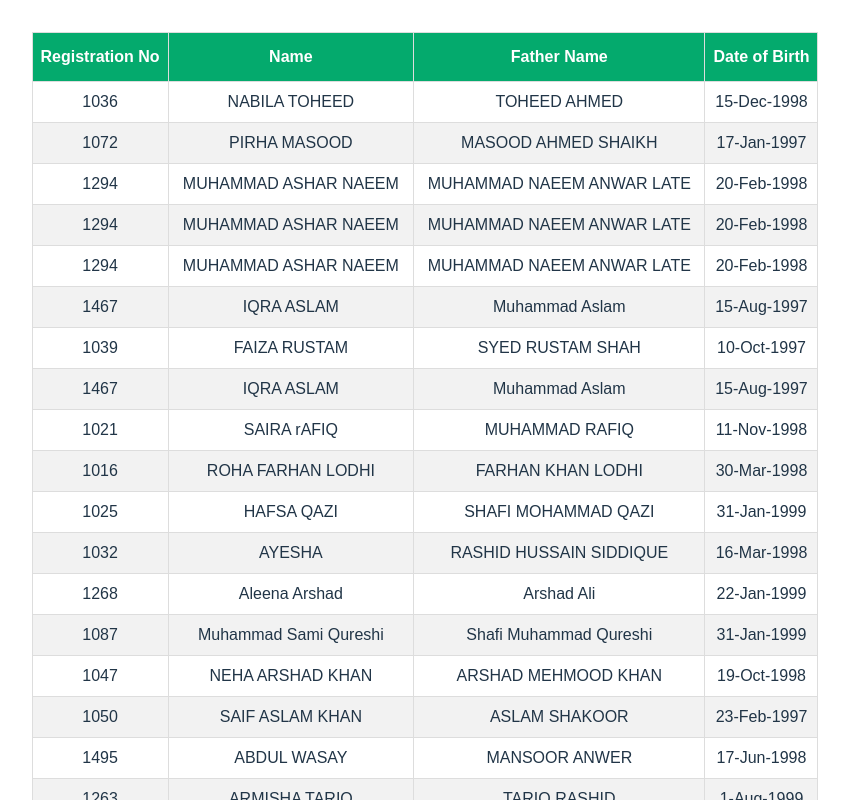
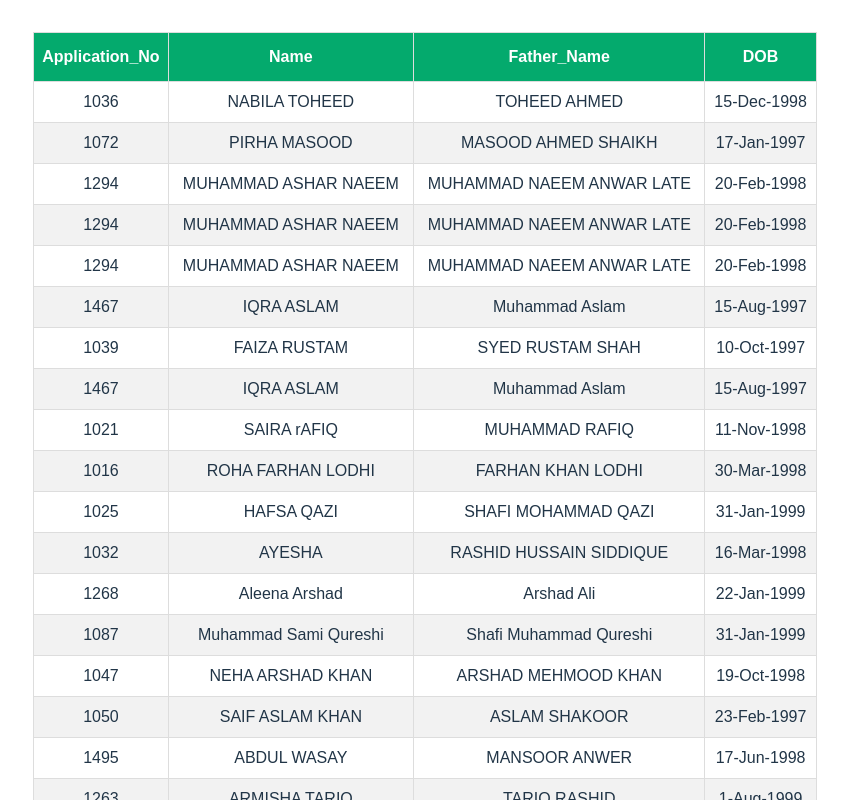
Before and after one commit to Balzak1976/tanstack-table, a React (Vite) app: page / in a window 1280 px wide. Shown: the top 800 px of the page, without its empty margins (215-1064 px from the left). Built offline with nearby package versions, Linux system fonts and the light colour scheme.

Commit message:
ref: разбить на файлы ColumnDef, DataTable

```diff
--- a/src/App.tsx
+++ b/src/App.tsx
@@ -1,8 +1,10 @@
 import './App.css';
-import Table from './components/Tanstack';
+import { columns } from './components/ColumnDef';
+import DataTable from './components/DataTable';
+import data from './components/data.json'
 
 function App() {
-	return <Table />;
+	return <DataTable columns={columns} data={data} />;
 }
 
 export default App;
--- /dev/null
+++ b/src/components/ColumnDef.tsx
@@ -0,0 +1,27 @@
+import { ColumnDef } from '@tanstack/react-table';
+
+export type Student = {
+	Application_No: number;
+	Name: string;
+	Father_Name: string;
+	DOB: string;
+};
+
+export const columns: ColumnDef<Student>[] = [
+	{
+		accessorKey: 'Application_No',
+		header: 'Application_No',
+	},
+	{
+		accessorKey: 'Name',
+		header: 'Name',
+	},
+	{
+		accessorKey: 'Father_Name',
+		header: 'Father_Name',
+	},
+	{
+		accessorKey: 'DOB',
+		header: 'DOB',
+	},
+];
--- /dev/null
+++ b/src/components/DataTable.tsx
@@ -0,0 +1,58 @@
+import {
+	ColumnDef,
+	flexRender,
+	getCoreRowModel,
+	useReactTable,
+} from '@tanstack/react-table';
+import './DataTable.css';
+
+interface DataTableProps<TData, TValue> {
+	columns: ColumnDef<TData, TValue>[];
+	data: TData[];
+}
+
+function DataTable<TData, TValue>({
+	data,
+	columns,
+}: DataTableProps<TData, TValue>) {
+	const table = useReactTable({
+		data,
+		columns,
+		getCoreRowModel: getCoreRowModel(),
+	});
+
+	return (
+		<table>
+			<thead>
+				{table.getHeaderGroups().map(headerGroup => (
+					<tr key={headerGroup.id}>
+						{headerGroup.headers.map(header => (
+							<th key={header.id}>
+								{header.isPlaceholder
+									? null
+									: flexRender(
+											header.column.columnDef.header,
+											header.getContext()
+                  )
+                }
+							</th>
+						))}
+					</tr>
+				))}
+			</thead>
+			<tbody>
+				{table.getRowModel().rows.map(row => (
+					<tr key={row.id}>
+						{row.getVisibleCells().map(cell => (
+							<td key={cell.id}>
+								{flexRender(cell.column.columnDef.cell, cell.getContext())}
+							</td>
+						))}
+					</tr>
+				))}
+			</tbody>
+		</table>
+	);
+}
+
+export default DataTable;
--- a/src/components/Tanstack.tsx
+++ /dev/null
@@ -1,87 +0,0 @@
-import './tanstack.css'
-import { useState } from 'react'
-import {
-	createColumnHelper,
-	flexRender,
-	getCoreRowModel,
-	useReactTable,
-} from '@tanstack/react-table';
-
-import  defaultData  from './data.json';
-
-type Student = {
-	Application_No: number;
-	Name: string;
-	Father_Name: string;
-	DOB: string;
-};
-
-const columnHelper = createColumnHelper<Student>();
-
-const columns = [
-	columnHelper.accessor('Application_No', {
-		header: 'Registration No',
-		cell: (info) => info.getValue(),
-	}),
-	columnHelper.accessor('Name', {
-		header: 'Name',
-		cell: (info) => info.getValue(),
-	}),
-	columnHelper.accessor('Father_Name', {
-		header: 'Father Name',
-		cell: (info) => info.getValue(),
-	}),
-	columnHelper.accessor('DOB', {
-		header: 'Date of Birth',
-		cell: (info) => info.getValue(),
-	}),
-];
-
-function Table() {
-	const [data] = useState<Student[]>(defaultData);
-
-	const table = useReactTable({
-		data,
-		columns,
-		getCoreRowModel: getCoreRowModel(),
-	});
-
-  return (
-    <table>
-      <thead>
-        {
-          table.getHeaderGroups().map((headerGroup) => (
-            <tr key={headerGroup.id}>
-              {headerGroup.headers.map((header) => (
-                <th key={header.id}>
-                  {
-                    header.isPlaceholder ? null : flexRender(header.column.columnDef.header, header.getContext())
-                  }
-              </th>
-              ))}
-            </tr>
-          ))
-        }
-      </thead>
-      <tbody>
-        {
-          table.getRowModel().rows.map((row) => (
-            <tr key={row.id}>
-              {
-                row.getVisibleCells().map((cell) => (
-                  <td key={cell.id}>
-                    {
-                      flexRender(cell.column.columnDef.cell, cell.getContext())
-                    }
-                  </td>
-                ))
-              }
-            </tr>
-          ))
-        }
-      </tbody>
-    </table>
-  )
-}
-
-export default Table;
```
Also changed, not shown: src/components/DataTable.css (renamed from src/components/tanstack.css).
